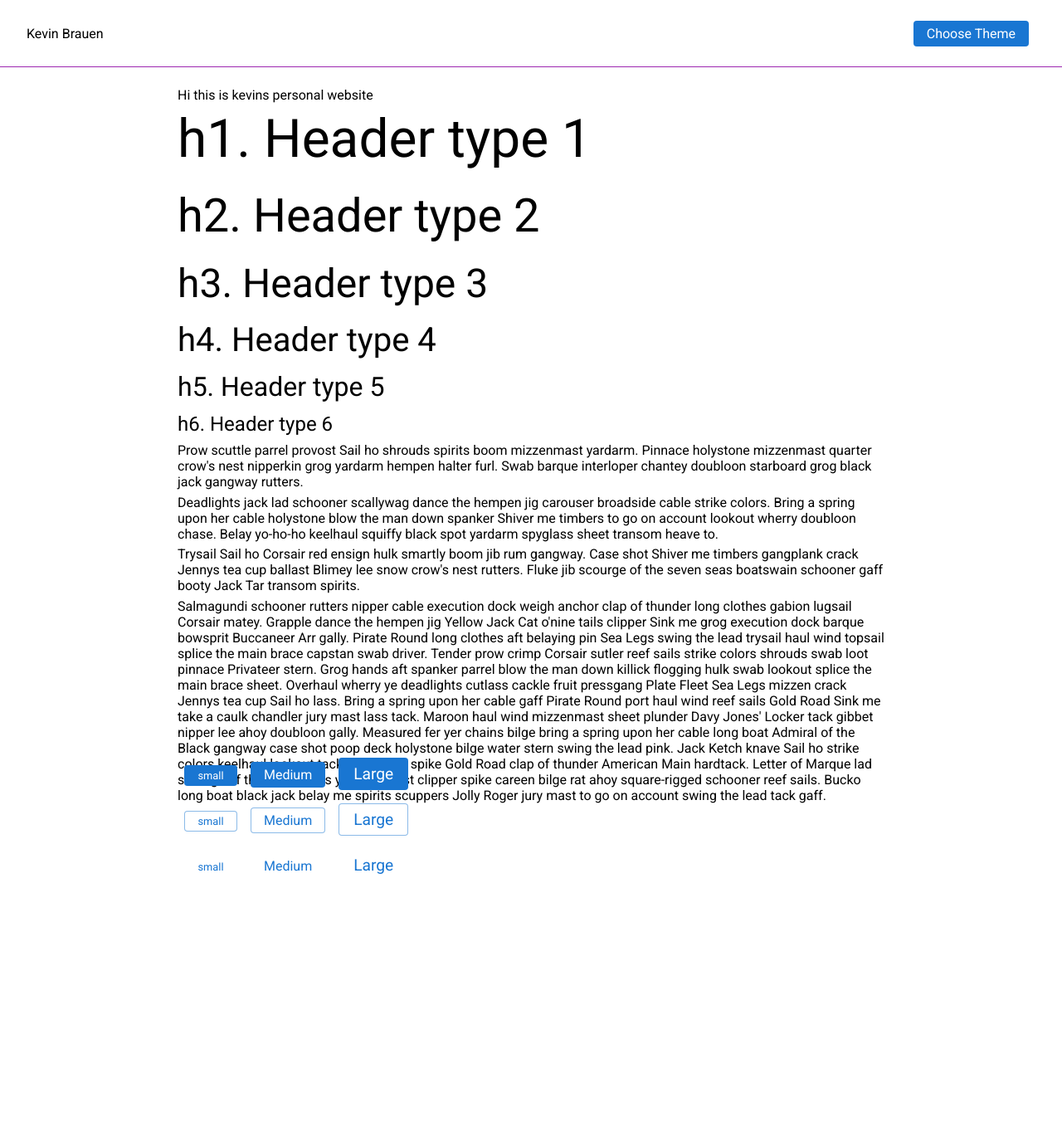
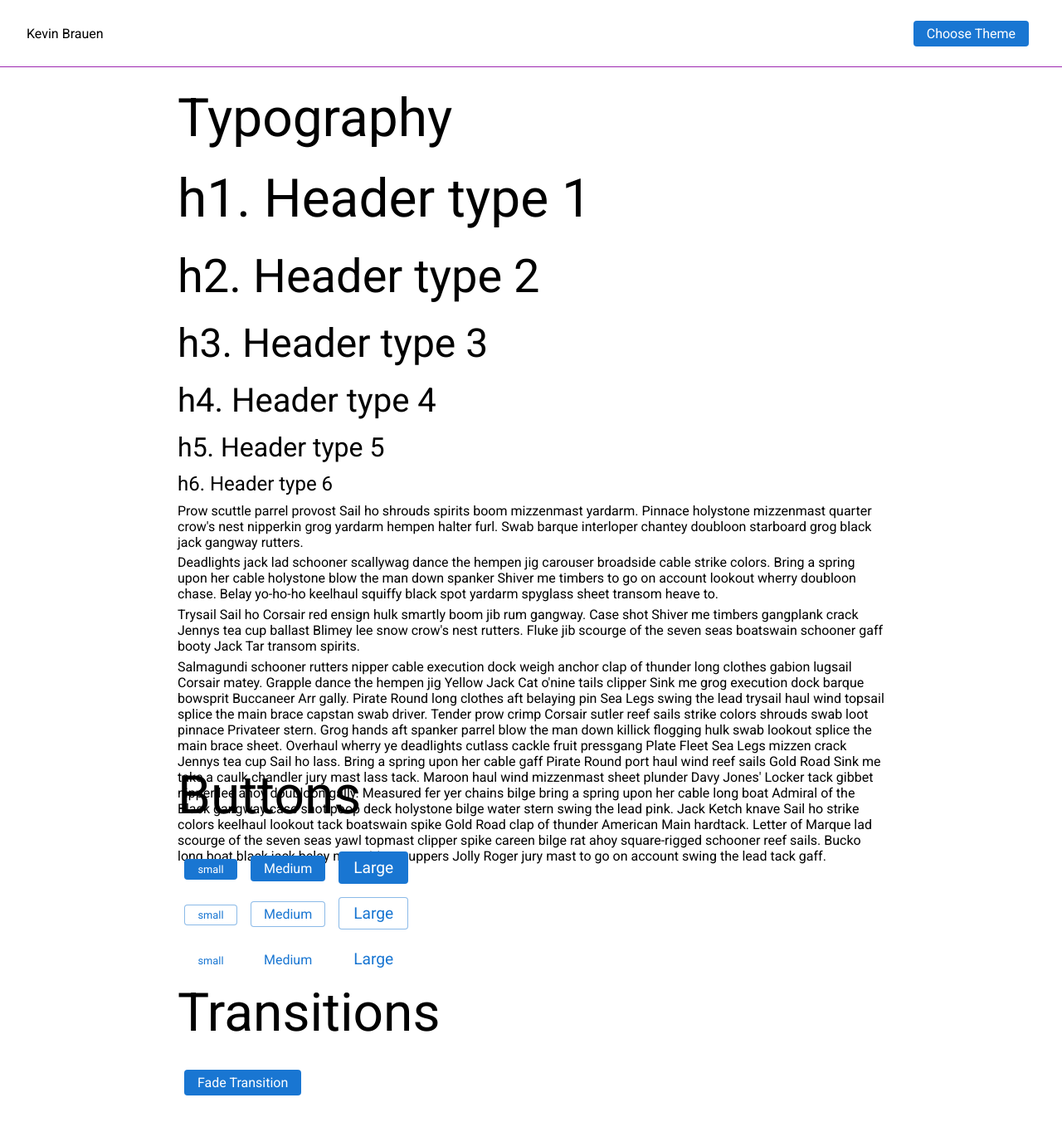
Before and after one commit to Gerras/website, a React app: page / in a window 1280 px wide. Shown: the top 1358 px of the page at 83% size. Built offline with nearby package versions, Linux system fonts and the light colour scheme.

Commit message:
Adding some transitions to make life more fun

```diff
--- a/package.json
+++ b/package.json
@@ -19,6 +19,7 @@
     "@types/jest": "^29.2.4",
     "@types/react": "^18.0.25",
     "@types/react-dom": "^18.0.9",
+    "@types/react-transition-group": "^4.4.5",
     "@types/styled-components": "^5.1.26",
     "@typescript-eslint/eslint-plugin": "^5.48.1",
     "@typescript-eslint/parser": "^5.48.1",
@@ -45,6 +46,7 @@
     "@fortawesome/react-fontawesome": "^0.2.0",
     "react": "^18.2.0",
     "react-dom": "^18.2.0",
+    "react-transition-group": "^4.4.5",
     "styled-components": "^5.3.6"
   }
 }
--- a/src/app/App.tsx
+++ b/src/app/App.tsx
@@ -4,6 +4,7 @@ import Container from '../design-library/components/Container/Container';
 import GlobalStyle from '../design-library/styles/GlobalStyle';
 import { Header } from './components/Header/Header';
 import { ThemeProvider } from 'styled-components';
+import TransitionExample from './components/TransitionExample/TransitionExample';
 import { TypographyExample } from './components/TypographyExample/TypographyExample';
 import { defaultTheme } from '../design-library/styles/Theme';
 
@@ -15,11 +16,14 @@ const App: React.FC = () => {
       <ThemeProvider theme={theme}>
         <GlobalStyle />
         <Header theme={theme} setTheme={setTheme} />
-        <Container maxWidth="md">
+        <Container maxWidth="md" directStyles={{ marginBottom: '1rem' }}>
           <TypographyExample />
         </Container>
+        <Container maxWidth="md" directStyles={{ height: '100%' }}>
+          <ButtonExample />
+        </Container>
         <Container maxWidth="md">
-          <ButtonExample />
+          <TransitionExample />
         </Container>
       </ThemeProvider>
     </StrictMode>
--- a/src/app/components/ButtonExample/ButtonExample.tsx
+++ b/src/app/components/ButtonExample/ButtonExample.tsx
@@ -1,9 +1,13 @@
 import Button from '../../../design-library/components/Button/Button';
 import React from 'react';
+import Typography from '../../../design-library/components/Typography/Typography';
 
 const ButtonExample: React.FC = () => {
   return (
     <>
+      <Typography variant="h1" gutterBottom>
+        Buttons
+      </Typography>
       <div>
         <Button type="primary" size="sm">
           small
--- /dev/null
+++ b/src/app/components/TransitionExample/TransitionExample.tsx
@@ -0,0 +1,26 @@
+import React, { useState } from 'react';
+import Button from '../../../design-library/components/Button/Button';
+import FadeTransition from '../../../design-library/components/Transitions/FadeTransition';
+import Typography from '../../../design-library/components/Typography/Typography';
+
+const TransitionExample: React.FC = () => {
+  const [open, setOpen] = useState(false);
+
+  const handleOnFadeInButtonClick = () => {
+    setOpen(!open);
+  };
+
+  return (
+    <>
+      <Typography variant="h1" gutterBottom>
+        Transitions
+      </Typography>
+      <Button onClick={handleOnFadeInButtonClick}>Fade Transition</Button>
+      <FadeTransition duration={300} in={open}>
+        <Typography>This is an example of a fade in transition.</Typography>
+      </FadeTransition>
+    </>
+  );
+};
+
+export default TransitionExample;
--- a/src/app/components/TypographyExample/TypographyExample.tsx
+++ b/src/app/components/TypographyExample/TypographyExample.tsx
@@ -4,8 +4,8 @@ import Typography from '../../../design-library/components/Typography/Typography
 export const TypographyExample: React.FC = () => {
   return (
     <>
-      <Typography variant="p" gutterBottom>
-        Hi this is kevins personal website
+      <Typography variant="h1" gutterBottom>
+        Typography
       </Typography>
       <Typography variant="h1" gutterBottom>
         h1. Header type 1
--- a/src/design-library/components/Container/Container.tsx
+++ b/src/design-library/components/Container/Container.tsx
@@ -1,19 +1,22 @@
+import styled, { CSSObject } from 'styled-components';
 import React from 'react';
-import styled from 'styled-components';
+import RootStyled from '../Root/Root';
 
 type MaxWidth = 'xs' | 'sm' | 'md' | 'lg' | 'xl';
+
+interface ContainerBaseProps {
+  containerWidth: string;
+  directStyles?: CSSObject;
+}
 
 interface ContainerRootProps {
   maxWidth?: string;
 }
 
-interface ContainerBaseProps {
-  containerWidth: string;
-}
-
 interface ContainerProps {
   children: React.ReactNode;
   maxWidth: MaxWidth;
+  directStyles?: CSSObject;
 }
 
 const maxWidthMap: Record<MaxWidth, string | null> = {
@@ -24,11 +27,6 @@ const maxWidthMap: Record<MaxWidth, string | null> = {
   xl: '1500px'
 };
 
-const ContainerRoot = styled.div<ContainerRootProps>`
-  background-color: ${(props) => props.theme.palette.background.main};
-  height: 100vh;
-`;
-
 const ContainerBase = styled.div<ContainerBaseProps>`
   box-sizing: border-box;
   display: block;
@@ -37,6 +35,7 @@ const ContainerBase = styled.div<ContainerBaseProps>`
   padding-left: 16px;
   padding-right: 16px;
   width: 100%;
+  height: 100vh;
 
   @media (min-width: 600px) {
     padding-left: 24px;
@@ -47,12 +46,21 @@ const ContainerBase = styled.div<ContainerBaseProps>`
   }
 `;
 
+const StyledContainerBase = RootStyled(ContainerBase);
+
+const ContainerRoot = styled.div<ContainerRootProps>`
+  background-color: ${(props) => props.theme.palette.background.main};
+`;
+
 const Container: React.FC<ContainerProps> = (props) => {
   const containerWidth = maxWidthMap[props.maxWidth] ?? '0';
   return (
-    <ContainerBase containerWidth={containerWidth}>
+    <StyledContainerBase
+      containerWidth={containerWidth}
+      directStyles={props.directStyles}
+    >
       <ContainerRoot>{props.children}</ContainerRoot>
-    </ContainerBase>
+    </StyledContainerBase>
   );
 };
 
--- /dev/null
+++ b/src/design-library/components/Transitions/FadeTransition.tsx
@@ -0,0 +1,43 @@
+import React, { useRef } from 'react';
+import { Transition, TransitionStatus } from 'react-transition-group';
+import styled, { CSSObject } from 'styled-components';
+
+interface FadeTransitionProps {
+  children: React.ReactNode;
+  in: boolean;
+  duration: number;
+}
+
+const FadeRoot = styled.div`
+  opacity: 0;
+`;
+
+const transitionStyles: Record<TransitionStatus, CSSObject> = {
+  entering: { opacity: 1 },
+  entered: { opacity: 1 },
+  exiting: { opacity: 0 },
+  exited: { opacity: 0 },
+  unmounted: { display: 'none' }
+};
+
+const FadeTransition: React.FC<FadeTransitionProps> = (props) => {
+  const nodeRef = useRef(null);
+  return (
+    <Transition nodeRef={nodeRef} in={props.in} timeout={props.duration}>
+      {(state) => (
+        <FadeRoot
+          ref={nodeRef}
+          style={{
+            transition: `opacity ${props.duration}ms ease-in-out`,
+            opacity: 0,
+            ...transitionStyles[state]
+          }}
+        >
+          {props.children}
+        </FadeRoot>
+      )}
+    </Transition>
+  );
+};
+
+export default FadeTransition;
```
Also changed, not shown: src/design-library/components/Transitions/Collapse.tsx (added), 1 other file (tests, documents, lock files or other folders).
